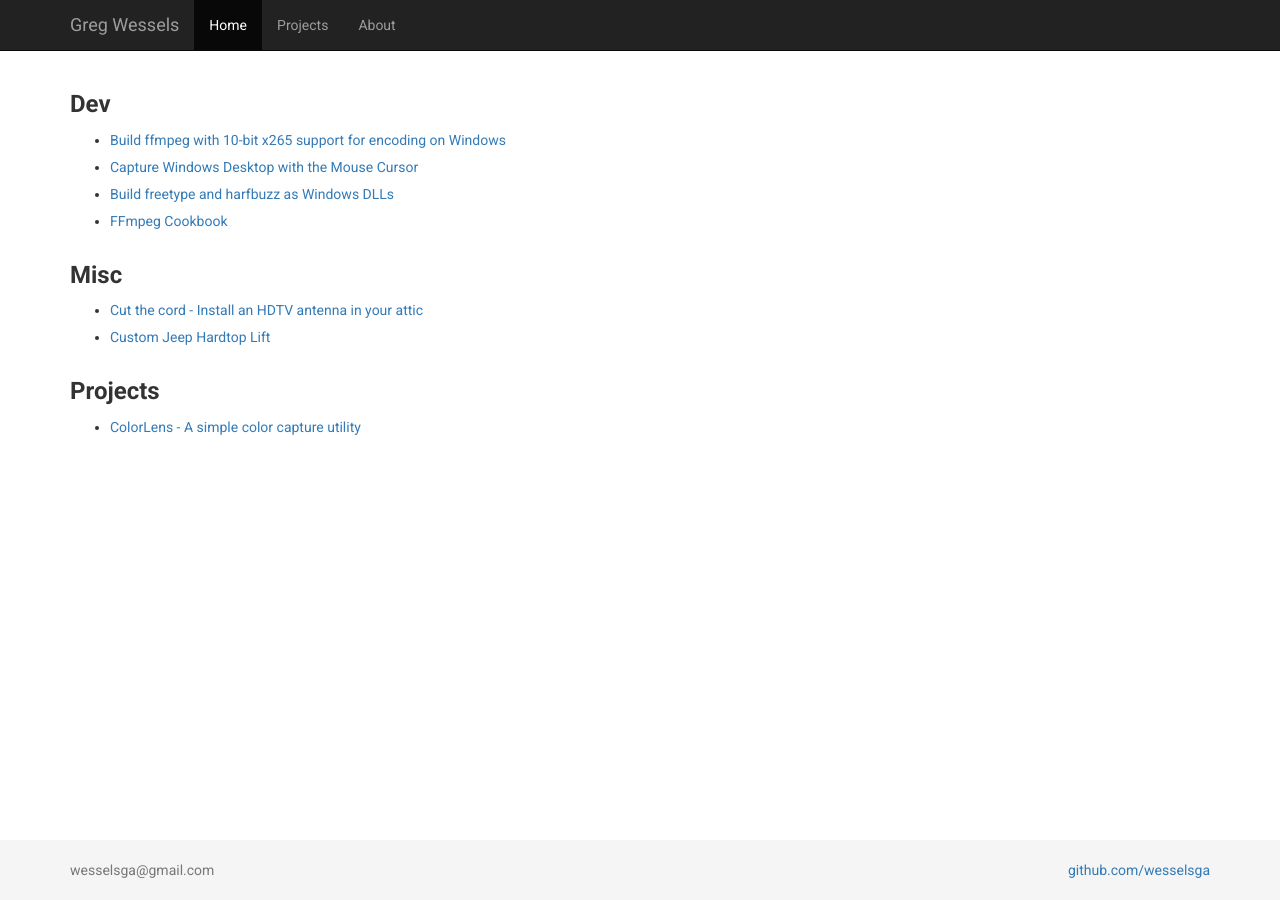
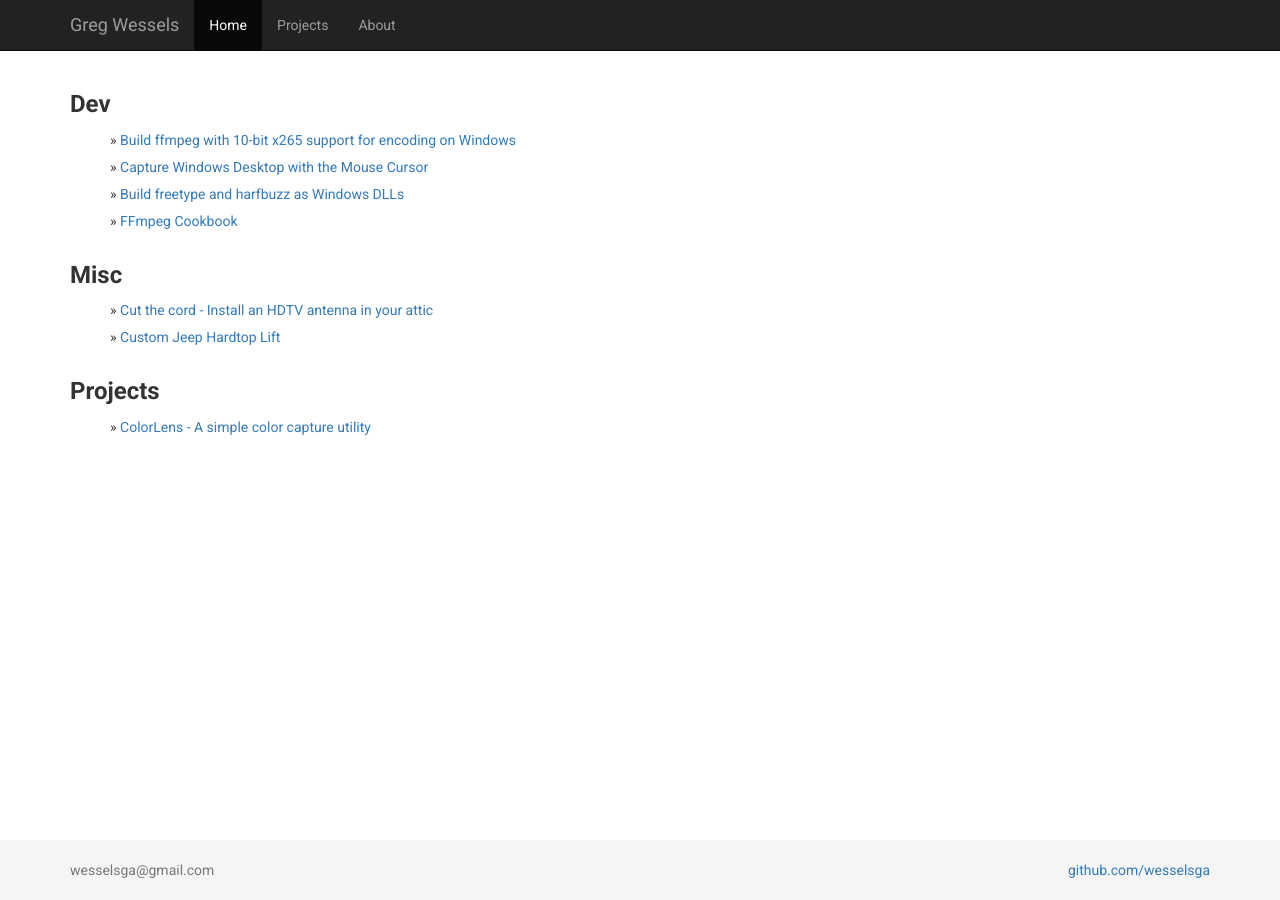
Before and after one commit to wesselsga/wesselsga.github.io, a Jekyll site: the page built from index.html, in a window 1280 px wide. Built offline with Jekyll 4.4.1, drawn with Linux system fonts in a browser that asks for light colours.

Commit message:
Update index.html

```diff
--- a/index.html
+++ b/index.html
@@ -6,11 +6,11 @@
 {% assign sorted_cats = site.categories | sort %}
 {% for category in sorted_cats %}
 <h3>{{ category | first }}</h3>
-<ul>
+<ul style="list-style-type:none">
 {% for posts in category %}
 {% for post in posts %}
 	{% if post.title %}
-	<li><a href="{{ post.url }}">{{ post.title }}</a></li>
+	<li>&raquo; <a href="{{ post.url }}">{{ post.title }}</a></li>
 	{% endif %}
 {% endfor %}
 {% endfor %}
```
